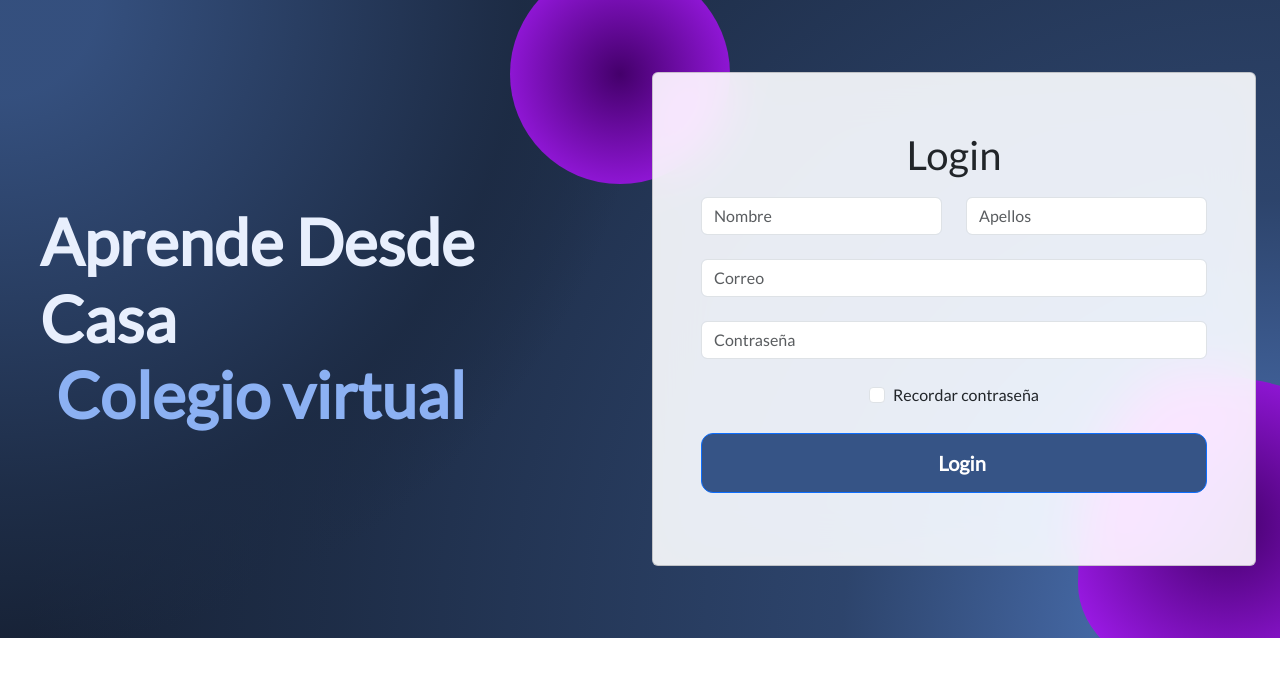
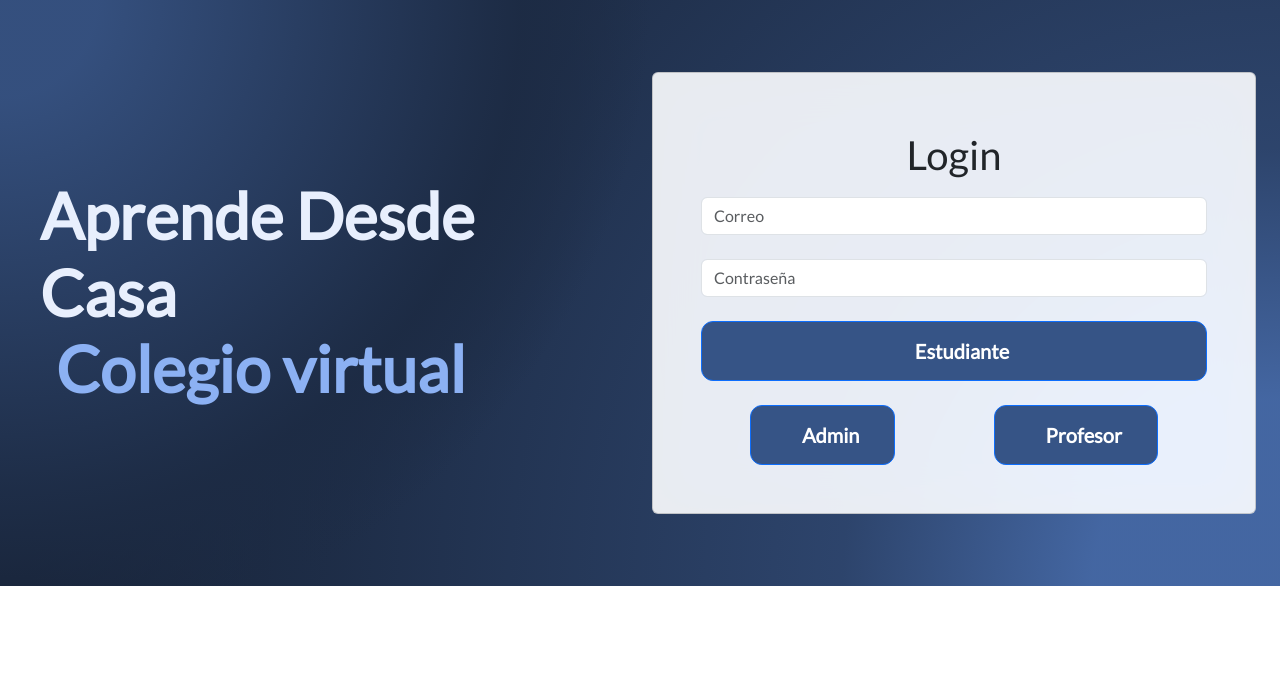
Before and after one commit to Edgar1120/proyecto-aula, a React (Create React App) app: page / in a window 1280 px wide. Shown: the top 676 px of the page. Built offline with nearby package versions, Linux system fonts and the light colour scheme.

Commit message:
cambios sidebar

```diff
--- a/src/App.jsx
+++ b/src/App.jsx
@@ -9,6 +9,7 @@ import Matriculas from './Componentes/Matricula/Matricula';
 import Espanol from './Componentes/Cursos/details/Espanol';
 import EstudiosSociales from './Componentes/Cursos/details/EstudiosSociales';
 import Matematicas from './Componentes/Cursos/details/Matematicas';
+import { UserProvider } from './Componentes/UserContext';
 
 function App() {
   const location = useLocation();
@@ -23,9 +24,9 @@ function App() {
         <Route path="/home" element={<Home />} />
         <Route path="/curso" element={<ListaCurso />} />
         <Route path="/matricula" element={<Matriculas />} />
-        <Route path="/curso/espanol" element={<Espanol/>}/>
+        <Route path="/curso/espanol" element={<Espanol />} />
         <Route path="/curso/estudios-sociales" element={<EstudiosSociales />} />
-        <Route path="/curso/matematicas" element={<Matematicas/>}/>
+        <Route path="/curso/matematicas" element={<Matematicas />} />
       </Routes>
     </div>
   );
@@ -33,9 +34,11 @@ function App() {
 
 function AppWrapper() {
   return (
-    <Router>
-      <App />
-    </Router>
+    <UserProvider>
+      <Router>
+        <App />
+      </Router>
+    </UserProvider>
   );
 }
 
--- a/src/Componentes/Login.jsx
+++ b/src/Componentes/Login.jsx
@@ -1,33 +1,28 @@
-import React from 'react';
-import {
-    MDBBtn,
-    MDBContainer,
-    MDBRow,
-    MDBCol,
-    MDBCard,
-    MDBCardBody,
-    MDBInput,
-    MDBCheckbox
-} from 'mdb-react-ui-kit';
+// Login.js
+import React, { useState } from 'react';
+import { MDBContainer, MDBRow, MDBCol, MDBCard, MDBCardBody, MDBInput } from 'mdb-react-ui-kit';
 import { useNavigate } from 'react-router-dom';
 import { ToastContainer, toast } from 'react-toastify';
+import { useUserContext } from './UserContext';
 import 'react-toastify/dist/ReactToastify.css';
-import "./Login.css";
+import './Login.css';
 
 function Login() {
     const navigate = useNavigate();
+    const [email, setEmail] = useState('');
+    const [password, setPassword] = useState('');
+    const { setUserRole } = useUserContext();
 
-    const handleLogin = () => {
-        toast.success('¡Bienvenido al Aula Virtual! Logueo exitoso.', {
-            position: 'top-center',
-            autoClose: 2000,
-            hideProgressBar: true,
-        });
+    const handleLogin = (role) => {
+        if (!email || !password) {
+            toast.error('Por favor, completa todos los campos.');
+            return;
+        }
 
+        setUserRole(role);
+        toast.success(`¡Bienvenido ${role}! Logueo exitoso.`);
 
-        setTimeout(() => {
-            navigate('/home');
-        }, 2000);
+        setTimeout(() => navigate('/home'), 2000);
     };
 
     return (
@@ -39,42 +34,31 @@ function Login() {
                         <span style={{ color: 'hsl(218, 81%, 75%)' }}>Colegio virtual</span>
                     </h1>
                 </MDBCol>
-
                 <MDBCol md='6' className='position-relative'>
-                    <div id="radius-shape-1" className="position-absolute rounded-circle shadow-5-strong"></div>
-                    <div id="radius-shape-2" className="position-absolute shadow-5-strong"></div>
-
                     <MDBCard className='my-5 bg-glass'>
                         <MDBCardBody className='p-5'>
                             <h1 className="login-title">Login</h1>
-                            <MDBRow>
-                                <MDBCol col='6'>
-                                    <MDBInput wrapperClass='mb-4' placeholder='Nombre' id='form1' type='text' />
-                                </MDBCol>
-
-                                <MDBCol col='6'>
-                                    <MDBInput wrapperClass='mb-4' placeholder='Apellos' id='form2' type='text' />
-                                </MDBCol>
-                            </MDBRow>
-
-                            <MDBInput wrapperClass='mb-4' placeholder='Correo' id='form3' type='email' />
-                            <MDBInput wrapperClass='mb-4' placeholder='Contraseña' id='form4' type='password' />
-
-                            <div className='d-flex justify-content-center mb-4'>
-                                <MDBCheckbox name='flexCheck' value='' id='flexCheckDefault' label='Recordar contraseña' />
+                            <MDBInput wrapperClass='mb-4' placeholder='Correo' type='email'
+                                      value={email} onChange={(e) => setEmail(e.target.value)} />
+                            <MDBInput wrapperClass='mb-4' placeholder='Contraseña' type='password'
+                                      value={password} onChange={(e) => setPassword(e.target.value)} />
+                            <div className='d-flex flex-column'>
+                                <button className='w-100 mb-4 btn btn-primary' onClick={() => handleLogin('Estudiante')}>
+                                    <span>Estudiante</span>
+                                </button>
+                                <div className="d-flex justify-content-around">
+                                    <button className='w-45 btn btn-primary' onClick={() => handleLogin('Administrador')}>
+                                        <span>Admin</span>
+                                    </button>
+                                    <button className='w-45 btn btn-primary' onClick={() => handleLogin('Profesor')}>
+                                        <span>Profesor</span>
+                                    </button>
+                                </div>
                             </div>
-
-                            <button className='w-100 mb-4 btn btn-primary' onClick={handleLogin}>
-                               <span>Login</span>
-                            </button>
-
-
                         </MDBCardBody>
                     </MDBCard>
-
                 </MDBCol>
             </MDBRow>
-
             <ToastContainer />
         </MDBContainer>
     );
--- a/src/Componentes/Sidebar/Sidebar.jsx
+++ b/src/Componentes/Sidebar/Sidebar.jsx
@@ -1,12 +1,13 @@
 import React, { useState } from 'react';
+import { Link } from 'react-router-dom';
 import * as FaIcons from 'react-icons/fa';
 import * as AiIcons from 'react-icons/ai';
-import { Link } from 'react-router-dom';
-import { SidebarData } from './SidebarData';
+import { IconContext } from 'react-icons';
+import { useUserContext } from '../UserContext';
 import './Sidebar.css';
-import { IconContext } from 'react-icons';
 
 function Sidebar() {
+  const { userRole } = useUserContext();
   const [sidebar, setSidebar] = useState(false);
 
   const showSidebar = () => setSidebar(!sidebar);
@@ -26,16 +27,65 @@ function Sidebar() {
                 <AiIcons.AiOutlineClose />
               </Link>
             </li>
-            {SidebarData.map((item, index) => {
-              return (
-                <li key={index} className={item.cName}>
-                  <Link to={item.path}>
-                    {item.icon}
-                    <span>{item.title}</span>
+
+            <li className='nav-text'>
+              <Link to='/home'>
+                <AiIcons.AiFillHome />
+                <span>Inicio</span>
+              </Link>
+            </li>
+            <li className='nav-text'>
+              <Link to='/curso'>
+                <FaIcons.FaBook />
+                <span>Cursos</span>
+              </Link>
+            </li>
+            <li className='nav-text'>
+              <Link to='/matricula'>
+                <FaIcons.FaEnvelopeOpenText />
+                <span>Matrículas</span>
+              </Link>
+            </li>
+            <li className='nav-text'>
+              <Link to='/'>
+              <AiIcons.AiOutlineLogout />
+                <span>Cerrar sesion</span>
+              </Link>
+            </li>
+
+
+            {userRole === 'Administrador' && (
+              <>
+                <li className='nav-text'>
+                  <Link to='/usuarios'>
+                    <FaIcons.FaUser />
+                    <span>Usuarios</span>
                   </Link>
                 </li>
-              );
-            })}
+                <li className='nav-text'>
+                  <Link to='/reportes'>
+                    <AiIcons.AiOutlineBarChart />
+                    <span>Reportes</span>
+                  </Link>
+                </li>
+              </>
+            )}
+            {userRole === 'Profesor' && (
+              <>
+                <li className='nav-text'>
+                  <Link to='/asistencia'>
+                    <FaIcons.FaClipboardList />
+                    <span>Asistencia</span>
+                  </Link>
+                </li>
+                <li className='nav-text'>
+                  <Link to='/calificaciones'>
+                    <FaIcons.FaGraduationCap />
+                    <span>Calificaciones</span>
+                  </Link>
+                </li>
+              </>
+            )}
           </ul>
         </nav>
       </IconContext.Provider>
--- /dev/null
+++ b/src/Componentes/UserContext.jsx
@@ -0,0 +1,16 @@
+// UserContext.js
+import React, { createContext, useContext, useState } from 'react';
+
+const UserContext = createContext();
+
+export const useUserContext = () => useContext(UserContext);
+
+export const UserProvider = ({ children }) => {
+    const [userRole, setUserRole] = useState(null);
+
+    return (
+        <UserContext.Provider value={{ userRole, setUserRole }}>
+            {children}
+        </UserContext.Provider>
+    );
+};
```
